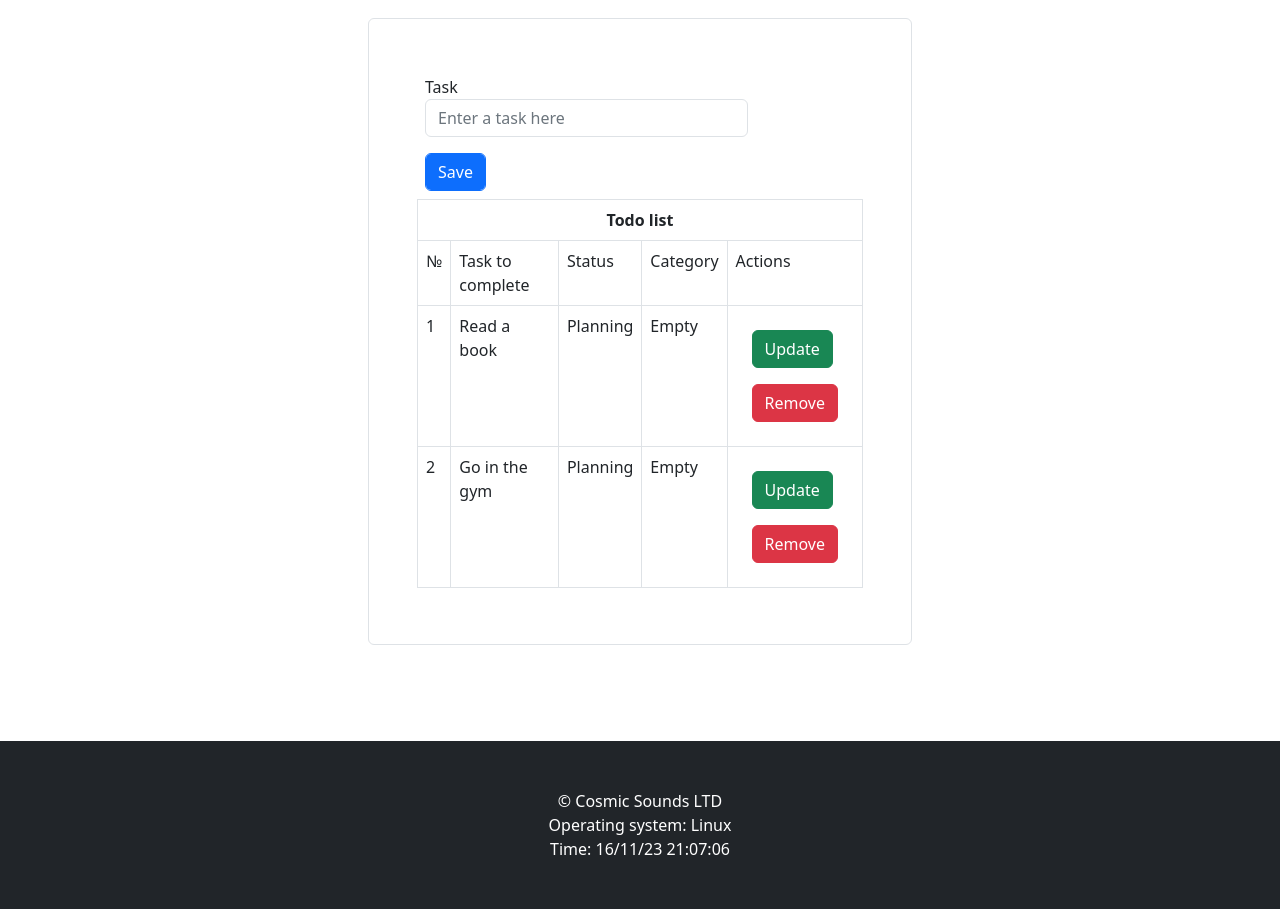
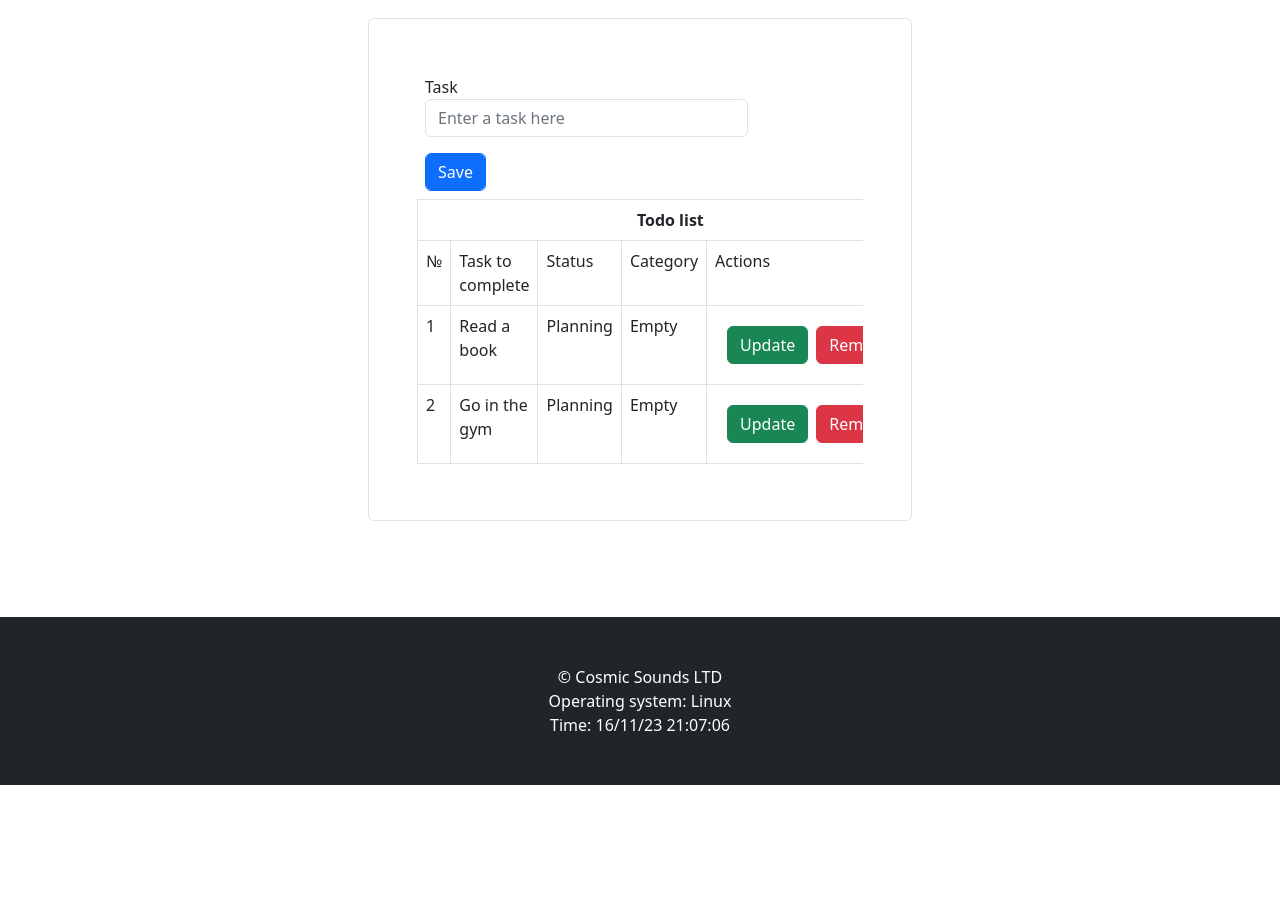
Before and after one commit to LostHopes/Flask-labs, a Flask app: page /todo in a window 1280 px wide. Shown: the part 134-1043 px from the top of the page. After the commit the page ends 919 px from the top, so only its background shows below. Run offline with Flask 3, Linux system fonts and the light colour scheme; some libraries are stand-ins or nearby versions.

Commit message:
made button align horizontaly using d-flex

```diff
--- a/src/app/templates/todo.html
+++ b/src/app/templates/todo.html
@@ -29,11 +29,11 @@
                     <td>{{ task.status }}</td>
                     <td>{{ task.category }}</td>
                     <td>
-                        <div class="p-2 form-inline">
-                            <form action="{{ url_for('update_todo', id=task.id) }}" method="post" class="p-2">
+                        <div class="d-flex p-2">
+                            <form action="{{ url_for('update_todo', id=task.id) }}" method="post" class="p-1">
                                 <input type="submit" value="Update" class="btn btn-success">
                             </form>
-                            <form action="{{ url_for('remove_todo', id=task.id) }}" method="post" class="p-2">
+                            <form action="{{ url_for('remove_todo', id=task.id) }}" method="post" class="p-1">
                                 <input type="submit" value="Remove" class="btn btn-danger">
                             </form>
                         </div>
```
Also changed, not shown: src/app/db/users.sqlite.
